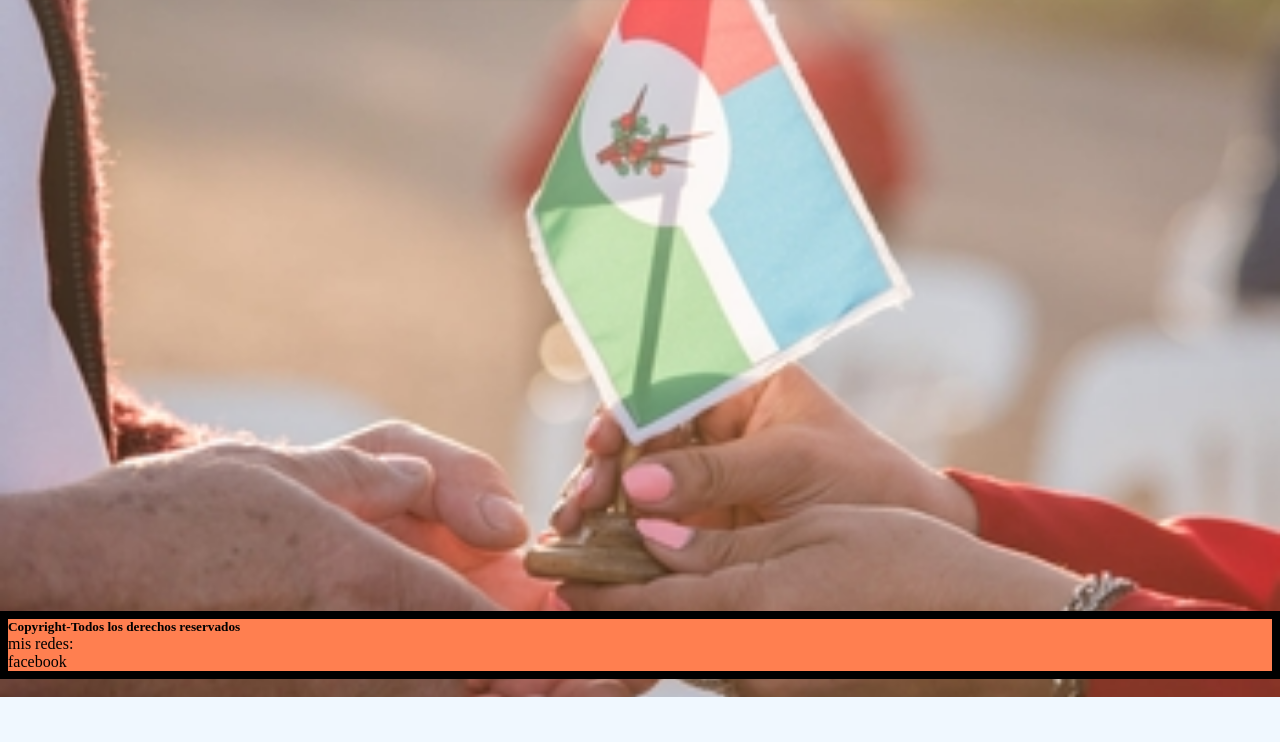
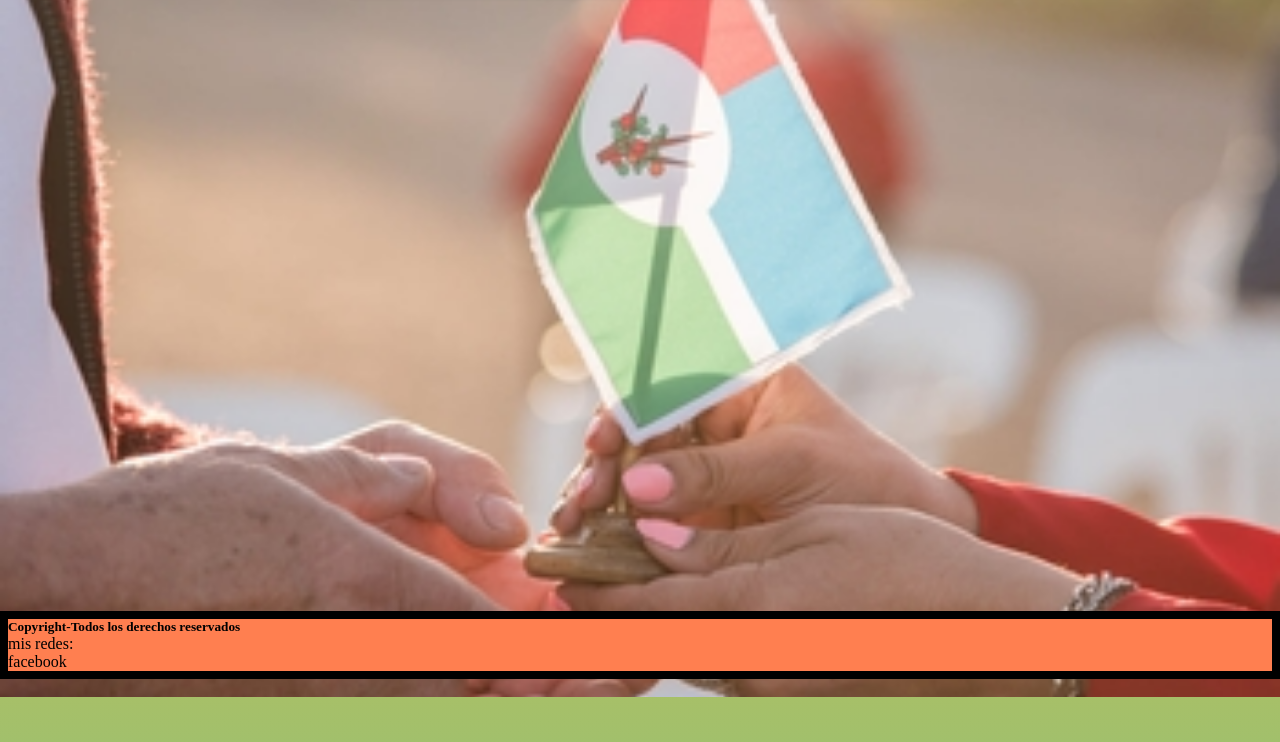
Before and after one commit to FrancoRoniBruno/comi43670, a plain HTML site: page index.html in a window 1280 px wide. Shown: the part 121-863 px from the top of the page. Drawn offline with Linux system fonts and the light colour scheme.

Commit message:
segundo commit

```diff
--- a/style.css
+++ b/style.css
@@ -9,8 +9,9 @@ body{
   flex-wrap: wrap;
   flex-direction: column;
   flex: 1;
+  background: rgb(34,193,195);
+  background: linear-gradient(0deg, rgba(34,193,195,1) 0%, rgba(253,191,45,1) 100%);
 }
-
 .title {
   font-style: oblique;
   font-size: 50px;
```
